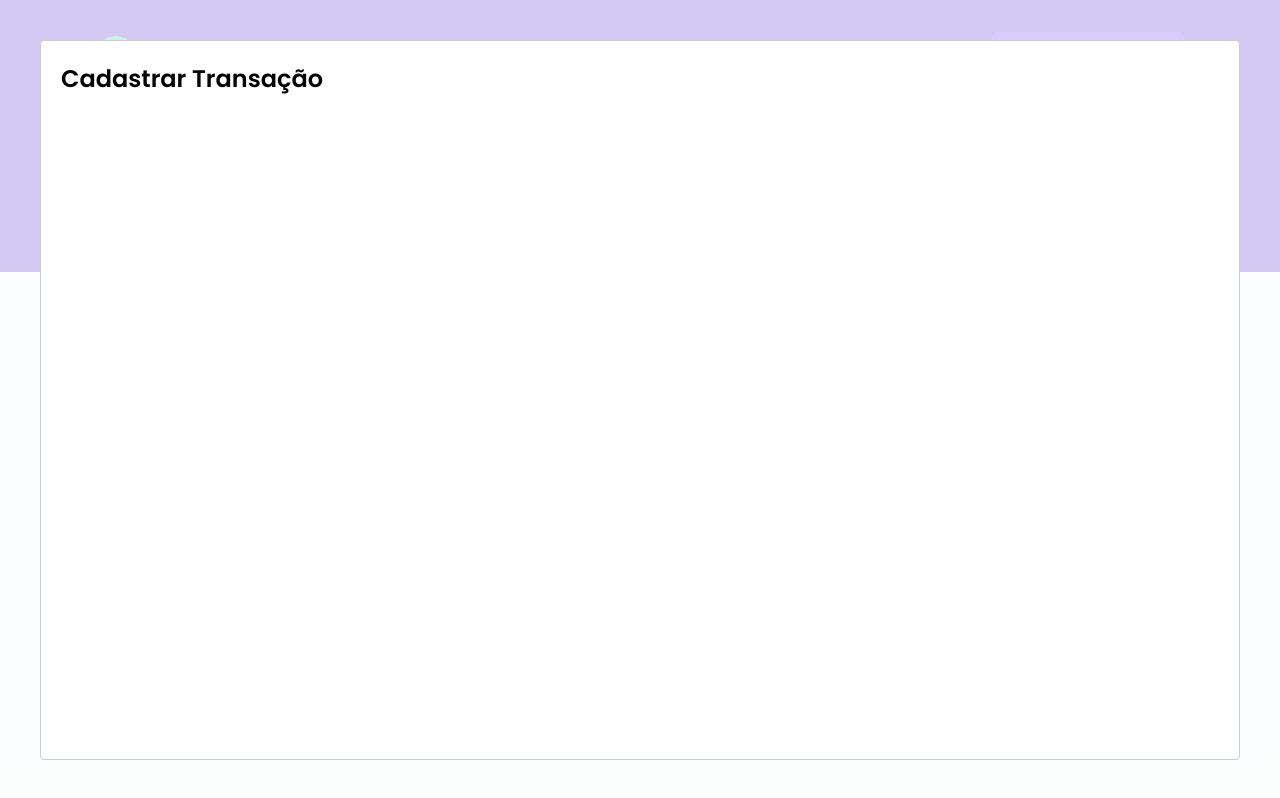
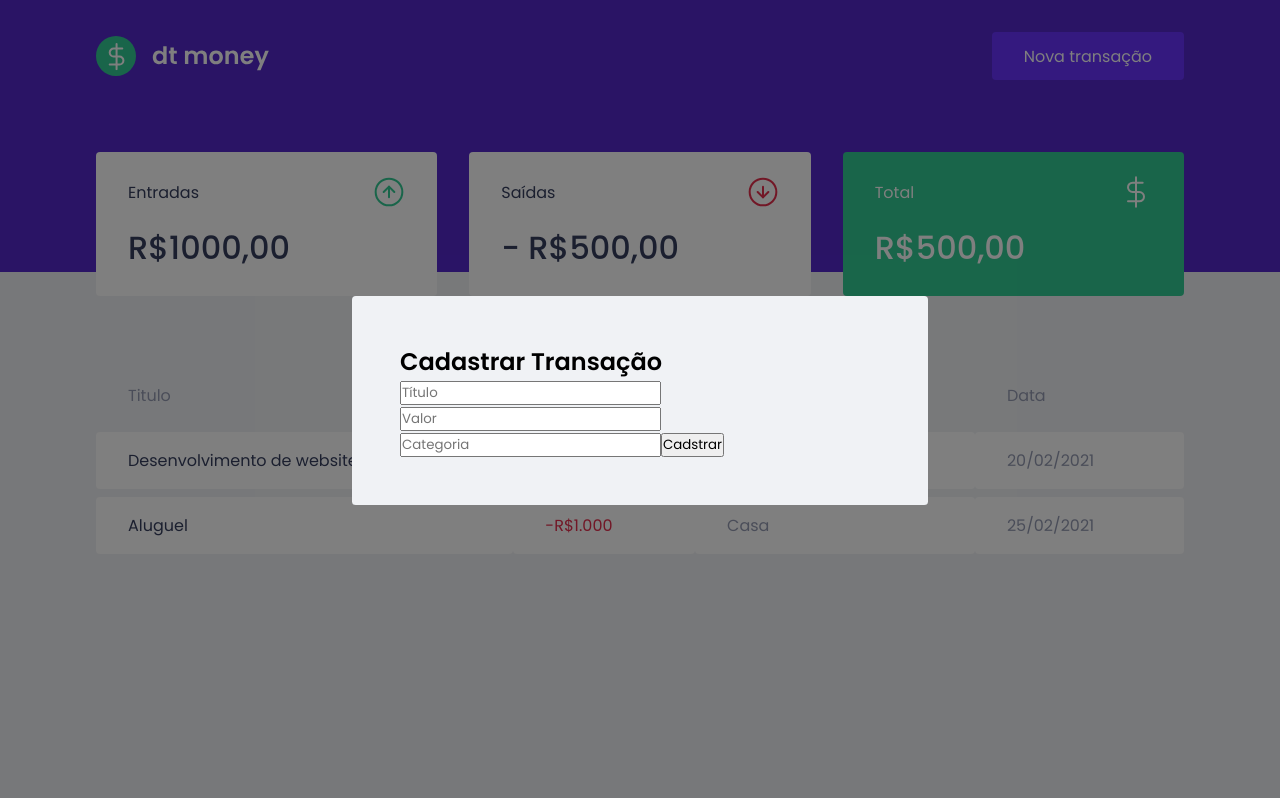
Before and after one commit to dzampa/dtmoney, a React (Create React App) app: page / in a window 1280 px wide. Both pictures are taken after a click on the button "Nova transação". Built offline with nearby package versions, Linux system fonts and the light colour scheme; no server answers; what miragejs would draw is missing.

Commit message:
modal style

```diff
--- a/src/components/NewTransactionModal/index.tsx
+++ b/src/components/NewTransactionModal/index.tsx
@@ -1,4 +1,5 @@
 import Modal from "react-modal";
+import { Container } from "./styles";
 
 interface NewTransactionModalProps{
     isOpen: boolean;
@@ -10,8 +11,31 @@
         <Modal
           isOpen={isOpen}
           onRequestClose={onRequestClose}
+          overlayClassName="react-modal-overlay"
+          className="react-modal-content"
       >
-          <h2>Cadastrar Transação</h2>
+          <Container>
+            <h2>Cadastrar Transação</h2>
+
+            <input
+                placeholder="Título"
+            />
+
+
+            <input
+                type="number"
+                placeholder="Valor"
+            />
+
+
+            <input
+                placeholder="Categoria"
+            />
+
+            <button type="submit">
+                Cadstrar
+            </button>
+          </Container>
       </Modal>
     );
 }
--- a/src/components/NewTransactionModal/styles.ts
+++ b/src/components/NewTransactionModal/styles.ts
@@ -1,3 +1,3 @@
 import styles from 'styled-components';
 
-export const Container = styles.div``;
+export const Container = styles.form``;
--- a/src/styles/global.ts
+++ b/src/styles/global.ts
@@ -56,6 +56,28 @@
         opacity: 0.6;
         cursor: not-allowed;
     }
+
+    .react-modal-overlay {
+        background: rgba(0, 0, 0, 0.5);
+        position: fixed;
+        top: 0;
+        bottom: 0;
+        right: 0;
+        left: 0;
+
+        display: flex;
+        align-items: center;
+        justify-content: center;
+    }
+
+    .react-modal-content {
+        width: 100%;
+        max-width: 576px;
+        background: var(--background);
+        padding: 3rem;
+        position: relative;
+        border-radius: 0.24rem;
+    }
 `
 
 export { GlobalStyle };
```
